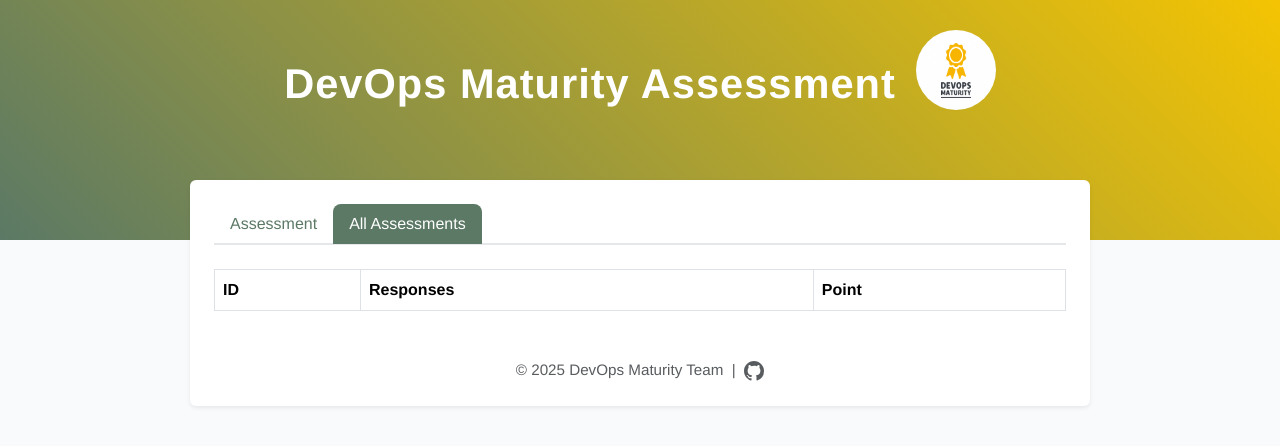
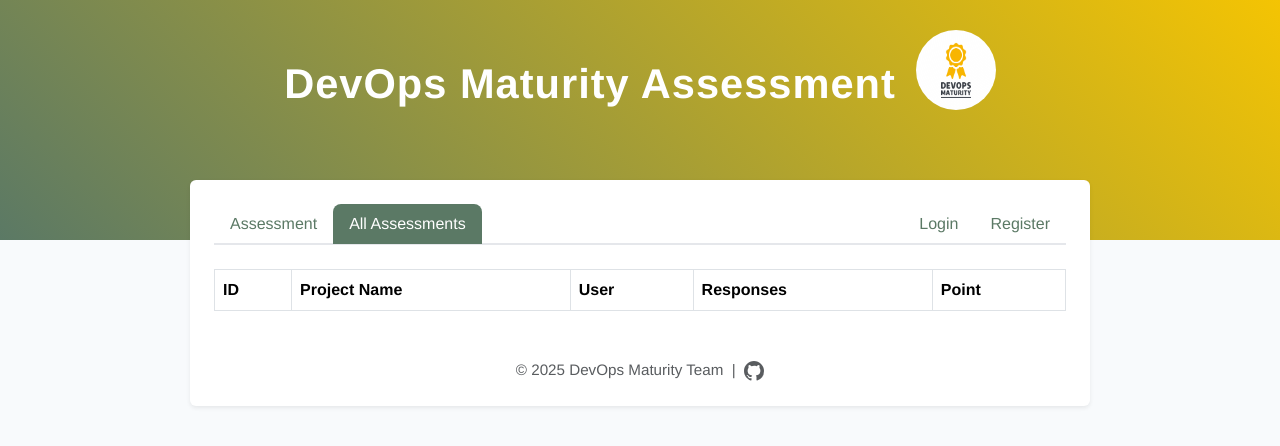
Before and after one commit to devops-maturity/devops-maturity, a FastAPI app: page /assessments in a window 1280 px wide. Shown: the top 446 px of the page. Run offline with FastAPI, Linux system fonts and the light colour scheme; lists and menus that the app fills with data are empty; parts of the project's set-up code (start-up, migrations or seed data) failed here and were passed over.

Commit message:
feat: support register and edit result (#52)
* feat: support register and edit result

* feat: update CLI to support project_name

* Update src/web/main.py

Co-authored-by: Copilot <175728472+Copilot@users.noreply.github.com>

* Update src/web/main.py

Co-authored-by: Copilot <175728472+Copilot@users.noreply.github.com>

* Update src/web/main.py

Co-authored-by: Copilot <175728472+Copilot@users.noreply.github.com>

* Update src/web/main.py

Co-authored-by: Copilot <175728472+Copilot@users.noreply.github.com>

* Update src/web/main.py

Co-authored-by: Copilot <175728472+Copilot@users.noreply.github.com>

* Update src/web/templates/edit_assessment.html

Co-authored-by: Copilot <175728472+Copilot@users.noreply.github.com>

* fix lint failed

---------

Co-authored-by: Copilot <175728472+Copilot@users.noreply.github.com>

```diff
--- a/devops-maturity.yml
+++ b/devops-maturity.yml
@@ -1,6 +1,9 @@
 # DevOps Maturity Assessment
 # https://devops-maturity.github.io/
 # https://github.com/devops-maturity/devops-maturity
+
+# Project Information
+project_name: devops-maturity
 
 # Basics
 D101: true    # Branch Builds (must have)
--- a/pyproject.toml
+++ b/pyproject.toml
@@ -34,6 +34,11 @@ dependencies = [
   "pyyaml",
   "python-multipart",
   "sqlalchemy",
+  "passlib[bcrypt]",
+  "authlib",
+  "python-dotenv",
+  "itsdangerous",
+  "httpx",
 ]
 
 [project.scripts]
--- a/src/web/main.py
+++ b/src/web/main.py
@@ -1,14 +1,119 @@
-from fastapi import FastAPI, Request
-from fastapi.responses import HTMLResponse, FileResponse
+import os
+from fastapi import FastAPI
+from fastapi import HTTPException
+from starlette.middleware.sessions import SessionMiddleware
+from fastapi.templating import Jinja2Templates
 from fastapi.staticfiles import StaticFiles
-from fastapi.templating import Jinja2Templates
-from core.model import UserResponse, Assessment, SessionLocal, init_db
+from fastapi.responses import HTMLResponse
+from fastapi import Request
+from fastapi import Form
+from fastapi.responses import FileResponse, RedirectResponse
+from core.model import UserResponse, Assessment, SessionLocal, init_db, User
 from core.scorer import calculate_score, score_to_level
 from core.badge import get_badge_url
 from core import __version__
 from config.loader import load_criteria_config
+from passlib.hash import bcrypt
+from sqlalchemy.exc import IntegrityError
+from authlib.integrations.starlette_client import OAuth
+from starlette.config import Config
+from dotenv import load_dotenv
+
 
 app = FastAPI()
+# Ensured that SessionMiddleware is added only once to avoid conflicts.
+templates = Jinja2Templates(directory="src/web/templates")
+app.mount("/static", StaticFiles(directory="src/web/static"), name="static")
+
+
+@app.get("/edit-assessment/{assessment_id}", response_class=HTMLResponse)
+def edit_assessment_form(request: Request, assessment_id: int):
+    user = get_current_user(request)
+    db = SessionLocal()
+    assessment = db.query(Assessment).filter(Assessment.id == assessment_id).first()
+    db.close()
+    if not assessment:
+        raise HTTPException(status_code=404, detail="Assessment not found")
+    if not user or assessment.user_id != user.id:
+        raise HTTPException(status_code=403, detail="Not allowed")
+    return templates.TemplateResponse(
+        "edit_assessment.html",
+        {
+            "request": request,
+            "assessment": assessment,
+            "criteria": criteria,
+            "categories": categories,
+            "user": user,
+        },
+    )
+
+
+@app.post("/edit-assessment/{assessment_id}", response_class=HTMLResponse)
+async def edit_assessment_submit(request: Request, assessment_id: int):
+    user = get_current_user(request)
+    db = SessionLocal()
+    assessment = db.query(Assessment).filter(Assessment.id == assessment_id).first()
+    if not assessment:
+        db.close()
+        raise HTTPException(status_code=404, detail="Assessment not found")
+    if not user or assessment.user_id != user.id:
+        db.close()
+        raise HTTPException(status_code=403, detail="Not allowed")
+    form = await request.form()
+    project_name = form.get("project_name")
+    if not project_name:
+        db.close()
+        return templates.TemplateResponse(
+            "edit_assessment.html",
+            {
+                "request": request,
+                "assessment": assessment,
+                "criteria": criteria,
+                "categories": categories,
+                "user": user,
+                "error": "Project Name is required.",
+            },
+        )
+    responses_dict = {}
+    for k, v in form.items():
+        if k == "project_name":
+            continue
+        responses_dict[k] = v == "yes"
+    assessment.project_name = project_name
+    assessment.responses = responses_dict
+    db.commit()
+    db.close()
+    return RedirectResponse("/assessments", status_code=302)
+
+
+load_dotenv()
+config = Config(".env")
+oauth = OAuth(config)
+
+oauth.register(
+    name="google",
+    client_id=os.environ.get("GOOGLE_CLIENT_ID", None),
+    client_secret=os.environ.get("GOOGLE_CLIENT_SECRET", None),
+    server_metadata_url="https://accounts.google.com/.well-known/openid-configuration",
+    client_kwargs={"scope": "openid email profile"},
+)
+
+oauth.register(
+    name="github",
+    client_id=os.environ.get("GITHUB_CLIENT_ID", None),
+    client_secret=os.environ.get("GITHUB_CLIENT_SECRET", None),
+    access_token_url="https://github.com/login/oauth/access_token",
+    access_token_params=None,
+    authorize_url="https://github.com/login/oauth/authorize",
+    authorize_params=None,
+    api_base_url="https://api.github.com/",
+    client_kwargs={"scope": "user:email"},
+)
+
+app.add_middleware(
+    SessionMiddleware,
+    secret_key=os.environ.get("SESSION_SECRET_KEY", "devops-maturity-secret"),
+)
 templates = Jinja2Templates(directory="src/web/templates")
 app.mount("/static", StaticFiles(directory="src/web/static"), name="static")
 
@@ -18,8 +123,147 @@ categories, criteria = load_criteria_config()
 init_db()
 
 
+def get_current_user(request: Request):
+    user_id = request.session.get("user_id")
+    if not user_id:
+        return None
+    db = SessionLocal()
+    user = db.query(User).filter(User.id == user_id).first()
+    db.close()
+    return user
+
+
+@app.get("/register", response_class=HTMLResponse)
+def register_form(request: Request):
+    user = get_current_user(request)
+    if user:
+        return RedirectResponse("/", status_code=302)
+    return templates.TemplateResponse("register.html", {"request": request})
+
+
+@app.post("/register", response_class=HTMLResponse)
+async def register(
+    request: Request,
+    username: str = Form(...),
+    email: str = Form(...),
+    password: str = Form(...),
+):
+    db = SessionLocal()
+    hashed_password = bcrypt.hash(password)
+    user = User(username=username, email=email, password_hash=hashed_password)
+    db.add(user)
+    try:
+        db.commit()
+        db.refresh(user)
+        request.session["user_id"] = user.id
+        db.close()
+        return RedirectResponse("/", status_code=302)
+    except IntegrityError:
+        db.rollback()
+        db.close()
+        return templates.TemplateResponse(
+            "register.html",
+            {"request": request, "error": "Username or email already exists."},
+        )
+
+
+@app.get("/login", response_class=HTMLResponse)
+def login_form(request: Request):
+    user = get_current_user(request)
+    if user:
+        return RedirectResponse("/", status_code=302)
+    return templates.TemplateResponse("login.html", {"request": request})
+
+
+@app.post("/login", response_class=HTMLResponse)
+async def login(request: Request, username: str = Form(...), password: str = Form(...)):
+    db = SessionLocal()
+    user = (
+        db.query(User)
+        .filter((User.username == username) | (User.email == username))
+        .first()
+    )
+    db.close()
+    if (
+        not user
+        or not user.password_hash
+        or not bcrypt.verify(password, user.password_hash)
+    ):
+        return templates.TemplateResponse(
+            "login.html", {"request": request, "error": "Invalid credentials."}
+        )
+    request.session["user_id"] = user.id
+    return RedirectResponse("/", status_code=302)
+
+
+@app.get("/logout")
+def logout(request: Request):
+    request.session.clear()
+    return RedirectResponse("/login", status_code=302)
+
+
+@app.get("/auth/{provider}")
+async def oauth_login(request: Request, provider: str):
+    if provider not in ("google", "github"):
+        return RedirectResponse("/login")
+    redirect_uri = request.url_for("oauth_callback", provider=provider)
+    return await oauth.create_client(provider).authorize_redirect(request, redirect_uri)
+
+
+@app.route("/auth/callback/{provider}")
+async def oauth_callback(request: Request, provider: str):
+    if provider not in ("google", "github"):
+        return RedirectResponse("/login")
+    client = oauth.create_client(provider)
+    token = await client.authorize_access_token(request)
+    if provider == "google":
+        user_info = await client.parse_id_token(request, token)
+        email = user_info.get("email")
+        username = user_info.get("name") or email.split("@")[0]
+        oauth_id = user_info.get("sub")
+    elif provider == "github":
+        resp = await client.get("user", token=token)
+        profile = resp.json()
+        email = profile.get("email")
+        if not email:
+            # fetch primary email
+            emails_resp = await client.get("user/emails", token=token)
+            emails = emails_resp.json()
+            email = next((e["email"] for e in emails if e.get("primary")), None)
+        username = profile.get("login")
+        oauth_id = str(profile.get("id"))
+    else:
+        return RedirectResponse("/login")
+    db = SessionLocal()
+    user = (
+        db.query(User)
+        .filter((User.oauth_provider == provider) & (User.oauth_id == oauth_id))
+        .first()
+    )
+    if not user:
+        # If user with this email exists, link accounts
+        user = db.query(User).filter(User.email == email).first()
+        if user:
+            user.oauth_provider = provider
+            user.oauth_id = oauth_id
+        else:
+            user = User(
+                username=username,
+                email=email,
+                oauth_provider=provider,
+                oauth_id=oauth_id,
+            )
+            db.add(user)
+        db.commit()
+        db.refresh(user)
+    request.session["user_id"] = user.id
+    db.close()
+    return RedirectResponse("/", status_code=302)
+
+
 @app.get("/", response_class=HTMLResponse)
 def read_form(request: Request):
+    user = get_current_user(request)
     return templates.TemplateResponse(
         "form.html",
         {
@@ -27,6 +271,7 @@ def read_form(request: Request):
             "__version__": __version__,
             "criteria": criteria,
             "categories": categories,
+            "user": user,
         },
     )
 
@@ -34,16 +279,36 @@ def read_form(request: Request):
 @app.post("/submit")
 async def submit(request: Request):
     form = await request.form()
+    project_name = form.get("project_name")
+    if not project_name:
+        return templates.TemplateResponse(
+            "form.html",
+            {
+                "request": request,
+                "__version__": __version__,
+                "criteria": criteria,
+                "categories": categories,
+                "user": get_current_user(request),
+                "error": "Project Name is required.",
+            },
+        )
     responses = []
     responses_dict = {}
     for k, v in form.items():
+        if k == "project_name":
+            continue
         answer = v == "yes"
         responses.append(UserResponse(id=k, answer=answer))
         responses_dict[k] = answer  # store as dict for database
 
+    user = get_current_user(request)
+    user_id = user.id if user else None
+
     # Save to database
     db = SessionLocal()
-    assessment = Assessment(responses=responses_dict)
+    assessment = Assessment(
+        project_name=project_name, user_id=user_id, responses=responses_dict
+    )
     db.add(assessment)
     db.commit()
     db.close()
@@ -58,6 +323,8 @@ async def submit(request: Request):
             "score": score,
             "level": level,
             "badge_url": badge_url,
+            "project_name": project_name,
+            "user": user,
         },
     )
 
@@ -69,20 +336,30 @@ def get_badge():
 
 @app.get("/assessments", response_class=HTMLResponse)
 def list_assessments(request: Request):
+    user = get_current_user(request)
     db = SessionLocal()
     assessments = db.query(Assessment).all()
+    users = {u.id: u for u in db.query(User).all()}
     db.close()
     assessment_data = []
     for a in assessments:
-        # Convert responses from dict to UserResponse objects
         responses = [UserResponse(id=k, answer=v) for k, v in a.responses.items()]
         point = calculate_score(criteria, responses)
-        assessment_data.append({"id": a.id, "responses": a.responses, "point": point})
+        assessment_data.append(
+            {
+                "id": a.id,
+                "project_name": getattr(a, "project_name", ""),
+                "user": users.get(a.user_id),
+                "responses": a.responses,
+                "point": point,
+            }
+        )
     return templates.TemplateResponse(
         "assessments.html",
         {
             "request": request,
             "assessments": assessment_data,
             "criteria_list": criteria,
+            "user": user,
         },
     )
--- a/src/web/templates/assessments.html
+++ b/src/web/templates/assessments.html
@@ -22,11 +22,28 @@
             <li class="nav-item">
                 <a class="nav-link active" aria-current="page" href="/assessments">All Assessments</a>
             </li>
+            {% if user %}
+            <li class="nav-item ms-auto">
+                <span class="nav-link disabled">Welcome, {{ user.username }}</span>
+            </li>
+            <li class="nav-item">
+                <a class="nav-link" href="/logout">Logout</a>
+            </li>
+            {% else %}
+            <li class="nav-item ms-auto">
+                <a class="nav-link" href="/login">Login</a>
+            </li>
+            <li class="nav-item">
+                <a class="nav-link" href="/register">Register</a>
+            </li>
+            {% endif %}
         </ul>
         <table class="table table-bordered table-striped">
             <thead>
                 <tr>
                     <th>ID</th>
+                    <th>Project Name</th>
+                    <th>User</th>
                     <th>Responses</th>
                     <th>Point</th>
                 </tr>
@@ -35,6 +52,14 @@
                 {% for a in assessments %}
                 <tr>
                     <td>{{ a.id }}</td>
+                    <td>{{ a.project_name }}</td>
+                    <td>
+                        {% if a.user %}
+                            {{ a.user.username }} ({{ a.user.email }})
+                        {% else %}
+                            <span class="text-muted">Anonymous</span>
+                        {% endif %}
+                    </td>
                     <td>
                         <ul class="mb-0">
                         {% for key, value in a.responses.items() %}
@@ -48,6 +73,9 @@
                             </li>
                         {% endfor %}
                         </ul>
+                        {% if user and a.user and user.id == a.user.id %}
+                            <a href="/edit-assessment/{{ a.id }}" class="btn btn-sm btn-outline-primary mt-2">Edit</a>
+                        {% endif %}
                     </td>
                     <td>{{ '%.1f' | format(a.point) }}</td>
                 </tr>
```
Also changed, not shown: src/cli/main.py (+33 -7 lines), src/core/model.py (+13 -1 lines), src/web/templates/edit_assessment.html (added, +88 -0 lines), src/web/templates/form.html (+19 -0 lines), src/web/templates/login.html (added, +62 -0 lines), src/web/templates/register.html (added, +59 -0 lines), src/web/templates/result.html (+15 -0 lines).
